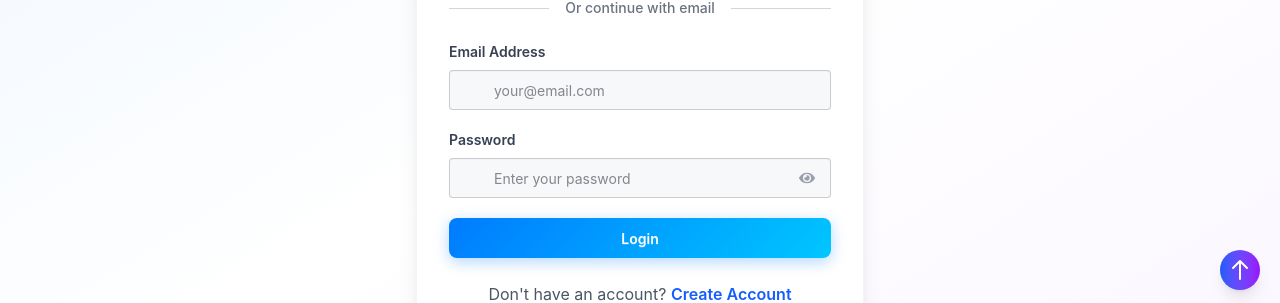
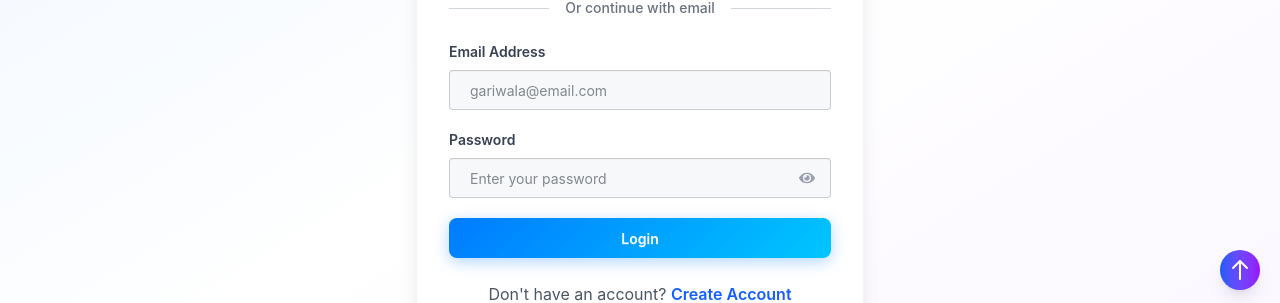
Before and after one commit to Taoshif1/PH-A10-Client, a React (Vite) app: page /login in a window 1280 px wide. Shown: the part 430-733 px from the top of the page. Built offline with nearby package versions, Linux system fonts and the light colour scheme; no server answers.

Commit message:
Frontend half completed

```diff
--- a/src/pages/Home.jsx
+++ b/src/pages/Home.jsx
@@ -351,21 +351,21 @@ const Home = () => {
         <div className="grid grid-cols-1 md:grid-cols-3 gap-8">
           {[
             {
-              name: 'Ahmed Hassan',
+              name: 'Zhankar Hassan',
               role: 'Business Owner',
               image: 'https://i.pravatar.cc/150?img=12',
               rating: 5,
               text: 'Exceptional service! Booked a BMW for my business trip. The car was pristine!'
             },
             {
-              name: 'Fatima Rahman',
+              name: 'Mahafuza Moon',
               role: 'Travel Enthusiast',
               image: 'https://i.pravatar.cc/150?img=45',
               rating: 5,
               text: 'Perfect for my family vacation! Great selection of SUVs.'
             },
             {
-              name: 'Karim Abdullah',
+              name: 'Gazi Taoshif',
               role: 'Photographer',
               image: 'https://i.pravatar.cc/150?img=33',
               rating: 5,
--- a/src/pages/Login.jsx
+++ b/src/pages/Login.jsx
@@ -120,8 +120,8 @@ const Login = () => {
                   type="email"
                   value={email}
                   onChange={(e) => setEmail(e.target.value)}
-                  placeholder="your@email.com"
-                  className="input input-bordered w-full pl-11 focus:outline-none focus:ring-2 focus:ring-blue-500"
+                  placeholder="gariwala@email.com"
+                  className="input input-bordered w-full pl-5 focus:outline-none focus:ring-2 focus:ring-blue-500"
                   required
                 />
               </div>
@@ -141,7 +141,7 @@ const Login = () => {
                   value={password}
                   onChange={(e) => setPassword(e.target.value)}
                   placeholder="Enter your password"
-                  className="input input-bordered w-full pl-11 pr-11 focus:outline-none focus:ring-2 focus:ring-blue-500"
+                  className="input input-bordered w-full pl-5 pr-11 focus:outline-none focus:ring-2 focus:ring-blue-500"
                   required
                 />
                 <button
```
Also changed, not shown: 1 other file (tests, documents, lock files or other folders).
